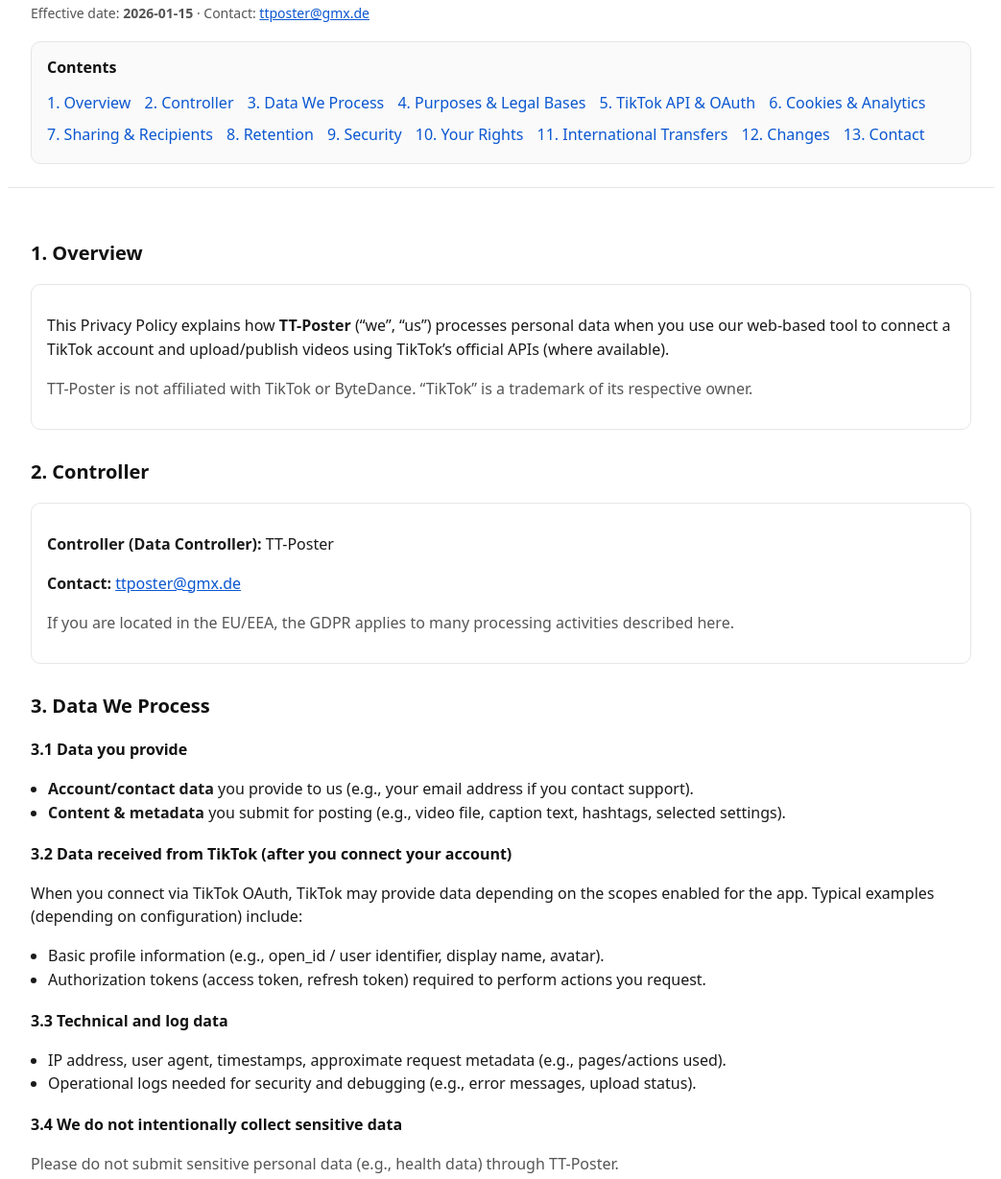
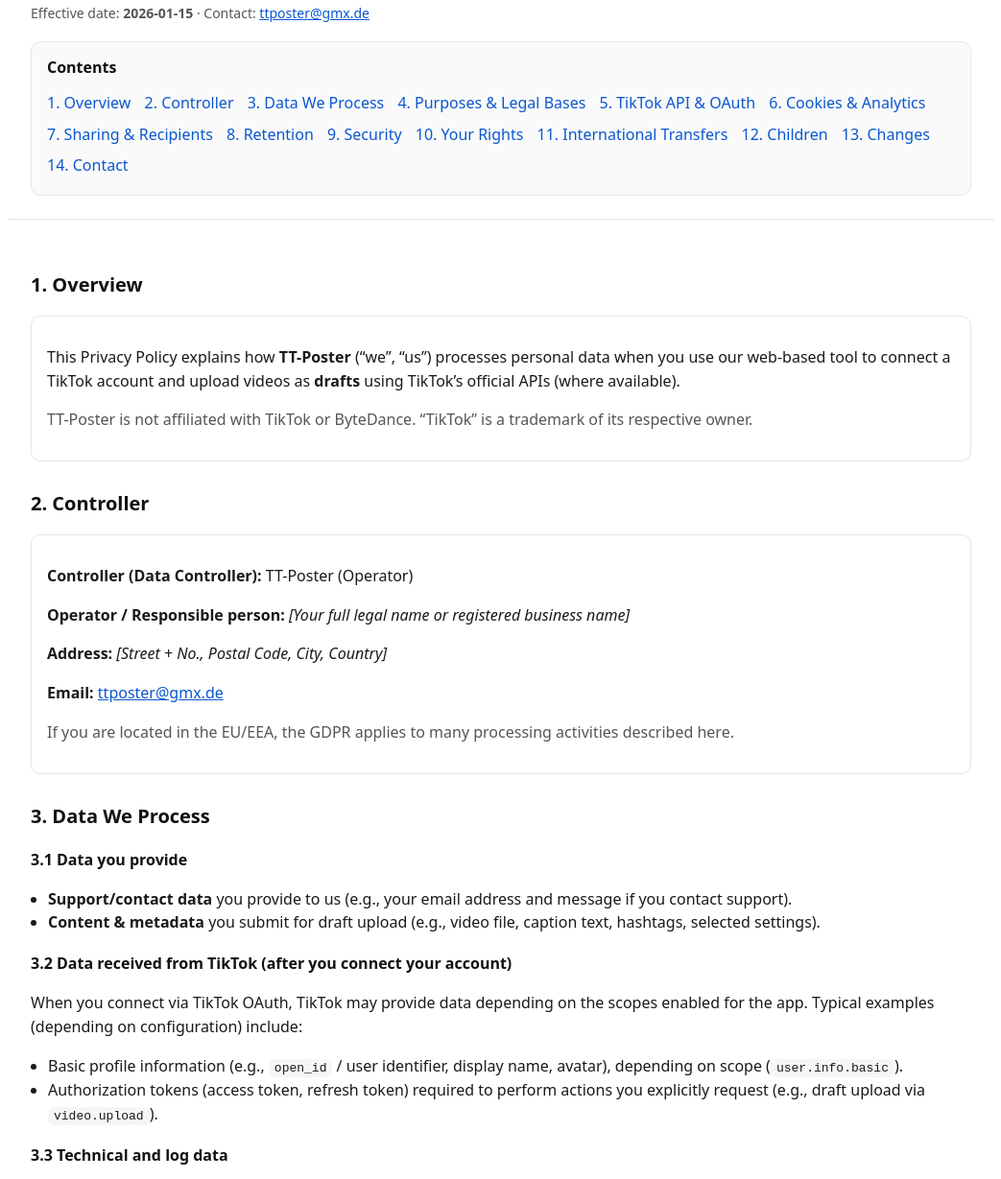
Before and after one commit to juliusecom1-bit/tt-poster-verification, a plain HTML site: page privacy.html in a window 1280 px wide. Shown: the part 70-1299 px from the top of the page at 96% size, without its empty margins (118-1161 px from the left). Drawn offline with Linux system fonts and the light colour scheme.

Commit message:
Update privacy.html

```diff
--- a/privacy.html
+++ b/privacy.html
@@ -55,8 +55,9 @@
       <a href="#security">9. Security</a>
       <a href="#rights">10. Your Rights</a>
       <a href="#intl">11. International Transfers</a>
-      <a href="#changes">12. Changes</a>
-      <a href="#contact">13. Contact</a>
+      <a href="#children">12. Children</a>
+      <a href="#changes">13. Changes</a>
+      <a href="#contact">14. Contact</a>
     </nav>
   </header>
 
@@ -66,7 +67,7 @@
       <div class="box">
         <p>
           This Privacy Policy explains how <strong>TT-Poster</strong> (“we”, “us”) processes personal data when you use
-          our web-based tool to connect a TikTok account and upload/publish videos using TikTok’s official APIs (where available).
+          our web-based tool to connect a TikTok account and upload videos as <strong>drafts</strong> using TikTok’s official APIs (where available).
         </p>
         <p class="muted">
           TT-Poster is not affiliated with TikTok or ByteDance. “TikTok” is a trademark of its respective owner.
@@ -77,8 +78,14 @@
     <section id="controller">
       <h2>2. Controller</h2>
       <div class="box">
-        <p><strong>Controller (Data Controller):</strong> TT-Poster</p>
-        <p><strong>Contact:</strong> <a href="mailto:ttposter@gmx.de">ttposter@gmx.de</a></p>
+        <p><strong>Controller (Data Controller):</strong> TT-Poster (Operator)</p>
+
+        <!-- IMPORTANT: Fill in the operator details below (TikTok reviewers often expect this). -->
+        <p><strong>Operator / Responsible person:</strong> <em>[Your full legal name or registered business name]</em></p>
+        <p><strong>Address:</strong> <em>[Street + No., Postal Code, City, Country]</em></p>
+
+        <p><strong>Email:</strong> <a href="mailto:ttposter@gmx.de">ttposter@gmx.de</a></p>
+
         <p class="muted">
           If you are located in the EU/EEA, the GDPR applies to many processing activities described here.
         </p>
@@ -90,8 +97,8 @@
 
       <h3>3.1 Data you provide</h3>
       <ul>
-        <li><strong>Account/contact data</strong> you provide to us (e.g., your email address if you contact support).</li>
-        <li><strong>Content & metadata</strong> you submit for posting (e.g., video file, caption text, hashtags, selected settings).</li>
+        <li><strong>Support/contact data</strong> you provide to us (e.g., your email address and message if you contact support).</li>
+        <li><strong>Content & metadata</strong> you submit for draft upload (e.g., video file, caption text, hashtags, selected settings).</li>
       </ul>
 
       <h3>3.2 Data received from TikTok (after you connect your account)</h3>
@@ -100,14 +107,14 @@
         Typical examples (depending on configuration) include:
       </p>
       <ul>
-        <li>Basic profile information (e.g., open_id / user identifier, display name, avatar).</li>
-        <li>Authorization tokens (access token, refresh token) required to perform actions you request.</li>
+        <li>Basic profile information (e.g., <code>open_id</code> / user identifier, display name, avatar), depending on scope (<code>user.info.basic</code>).</li>
+        <li>Authorization tokens (access token, refresh token) required to perform actions you explicitly request (e.g., draft upload via <code>video.upload</code>).</li>
       </ul>
 
       <h3>3.3 Technical and log data</h3>
       <ul>
-        <li>IP address, user agent, timestamps, approximate request metadata (e.g., pages/actions used).</li>
-        <li>Operational logs needed for security and debugging (e.g., error messages, upload status).</li>
+        <li>IP address, user agent, timestamps, and request metadata (e.g., pages/actions used).</li>
+        <li>Operational logs needed for security and debugging (e.g., error messages, draft upload status).</li>
       </ul>
 
       <h3>3.4 We do not intentionally collect sensitive data</h3>
@@ -122,7 +129,7 @@
 
       <div class="kvs" role="list">
         <div role="listitem">
-          <strong>Provide the service (connect account, upload/publish)</strong>
+          <strong>Provide the service (connect account, draft upload)</strong>
           <span>Legal basis: performance of a contract (Art. 6(1)(b) GDPR).</span>
         </div>
         <div role="listitem">
@@ -150,13 +157,14 @@
       <h3>5.1 How the connection works</h3>
       <p>
         TT-Poster uses TikTok’s authorization flow (OAuth) so you can grant permissions to TT-Poster.
-        After successful authorization, TikTok provides tokens that allow TT-Poster to perform actions you explicitly request
-        (such as uploading a video as a draft or posting, depending on your enabled permissions and TikTok’s product capabilities).
+        After successful authorization, TikTok provides tokens that allow TT-Poster to perform actions you explicitly request,
+        such as uploading a video as a <strong>draft</strong> (based on the enabled scopes/products).
       </p>
 
       <h3>5.2 Tokens and scope limitation</h3>
       <ul>
-        <li>We request only the scopes needed to provide the selected functionality.</li>
+        <li>We request only the scopes needed to provide the service (e.g., <code>user.info.basic</code> and <code>video.upload</code>).</li>
+        <li>We do not request <code>video.publish</code> and TT-Poster does not automatically post content.</li>
         <li>Access tokens are used to call TikTok APIs on your behalf. Refresh tokens may be used to obtain new access tokens.</li>
       </ul>
 
@@ -177,7 +185,7 @@
 
       <h3>6.1 Essential cookies</h3>
       <p>
-        We may use essential cookies or similar technologies to keep you logged in, protect against abuse, and maintain basic functionality.
+        We may use essential cookies or similar technologies to maintain basic functionality and protect against abuse.
       </p>
 
       <h3>6.2 Analytics (optional)</h3>
@@ -196,7 +204,7 @@
       <h2>7. Sharing & Recipients</h2>
       <p>We share personal data only when necessary to operate the service:</p>
       <ul>
-        <li><strong>TikTok</strong>: to perform the actions you request (upload/publish) and to use TikTok APIs.</li>
+        <li><strong>TikTok</strong>: to perform the actions you request (draft upload) and to use TikTok APIs.</li>
         <li><strong>Hosting/Infrastructure providers</strong>: to run the web app and store required data (e.g., logs, configuration).</li>
         <li><strong>Service providers</strong> (if used): e.g., email support provider, monitoring, or security tooling.</li>
         <li><strong>Authorities</strong>: if required by law or to protect rights and security.</li>
@@ -255,8 +263,15 @@
       </p>
     </section>
 
+    <section id="children">
+      <h2>12. Children</h2>
+      <p>
+        TT-Poster is not directed to children. If you believe a child has provided us with personal data, please contact us so we can address it.
+      </p>
+    </section>
+
     <section id="changes">
-      <h2>12. Changes</h2>
+      <h2>13. Changes</h2>
       <p>
         We may update this Privacy Policy to reflect changes in the service, legal requirements, or third-party integrations.
         The “Effective date” above indicates the latest version.
@@ -264,7 +279,7 @@
     </section>
 
     <section id="contact">
-      <h2>13. Contact</h2>
+      <h2>14. Contact</h2>
       <p>For privacy-related requests:</p>
       <ul>
         <li>Email: <a href="mailto:ttposter@gmx.de">ttposter@gmx.de</a></li>
```
